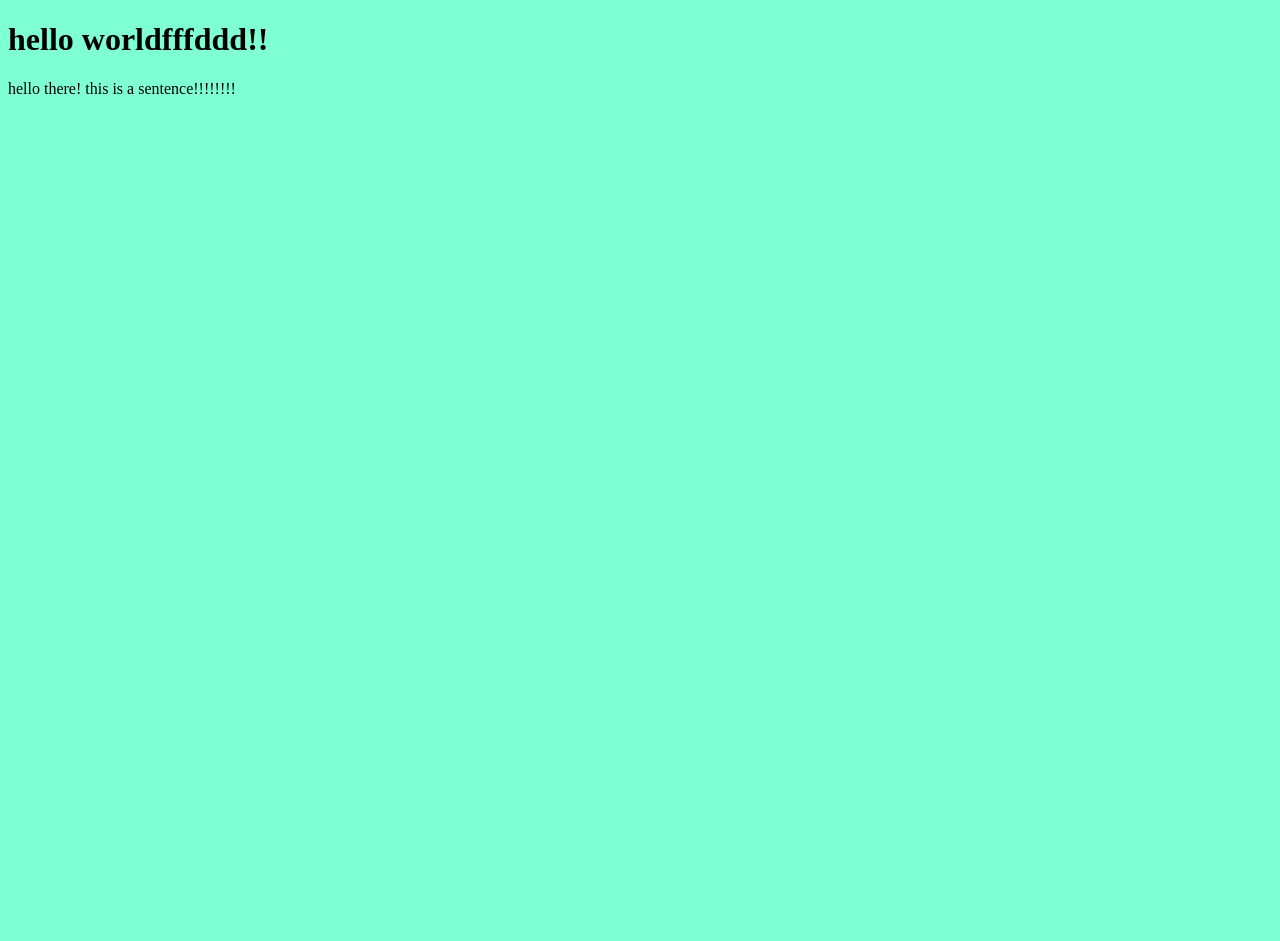
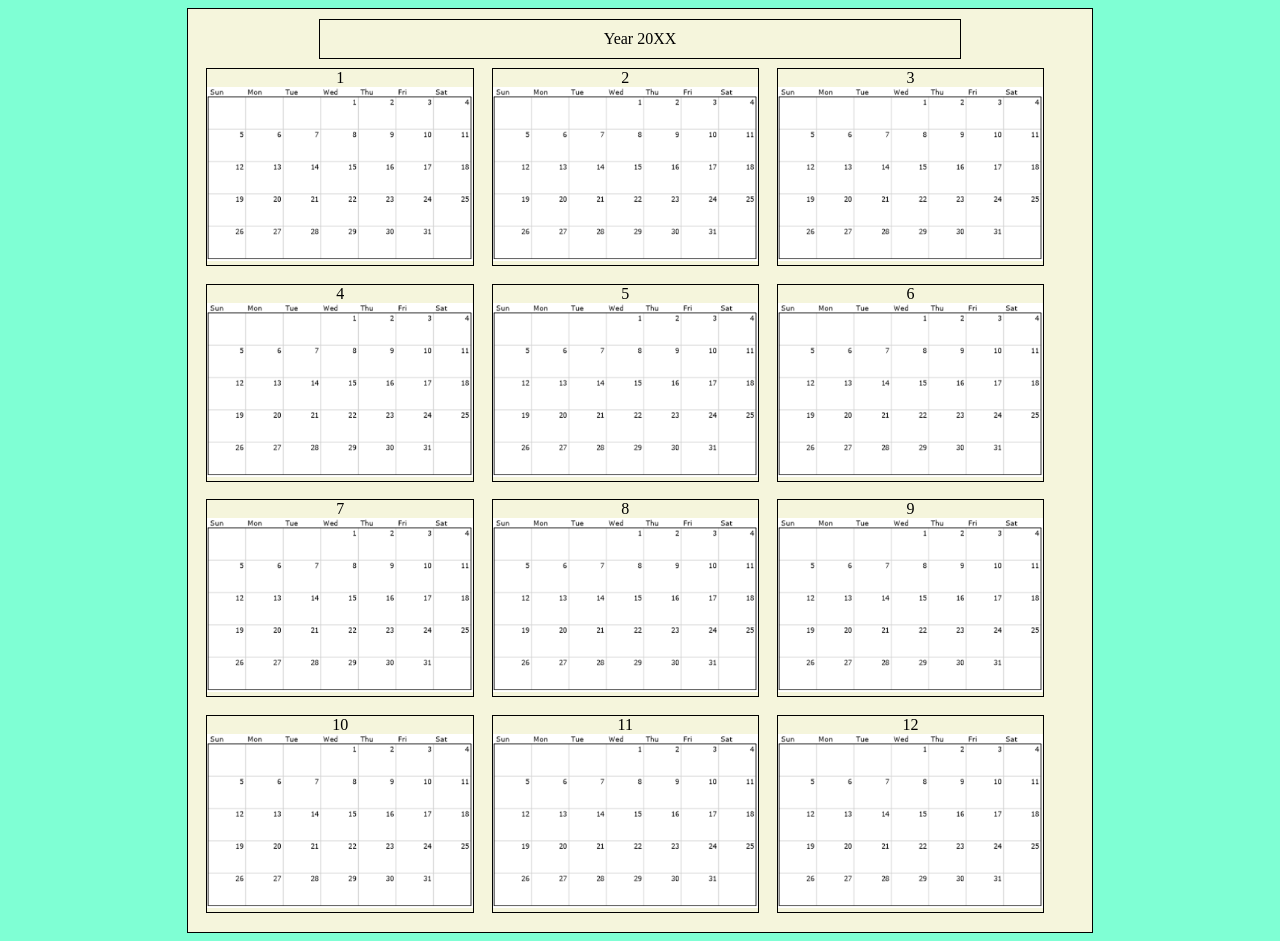
Before and after one commit to securenai/YearPlannerReact, a React app: page / in a window 1280 px wide. Before the commit the page ends 800 px from the top, so only its background shows below. Built offline with nearby package versions, Linux system fonts and the light colour scheme; the HTML template or start-up script is replaced by a standard one.

Commit message:
overview boilerplate

```diff
--- a/package.json
+++ b/package.json
@@ -16,6 +16,7 @@
     "babel-loader": "^8.1.0",
     "css-loader": "^5.0.0",
     "style-loader": "^2.0.0",
+    "url-loader": "^4.1.1",
     "webpack": "^4.28.4",
     "webpack-cli": "^3.2.1",
     "webpack-dev-server": "^3.11.0"
--- a/src/App.js
+++ b/src/App.js
@@ -1,11 +1,11 @@
 import React from 'react';
 import './App.css';
+import Overview from './components/Overview/Overview';
 
 const App = () => {
 	return (
 		<div>
-			<h1>hello worldfffddd!!</h1>
-			<p>hello there! this is a sentence!!!!!!!!</p>
+			<Overview />
 		</div>
 	);
 };
--- /dev/null
+++ b/src/components/Month/Month.css
@@ -0,0 +1,13 @@
+.month-container {
+	display: flex;
+	flex-direction: column;
+	border: 1px solid black;
+	width: 30%;
+	margin: 1%;
+}
+.month-header {
+	text-align: center;
+}
+.calender_img {
+	width: 100%;
+}
--- /dev/null
+++ b/src/components/Month/Month.js
@@ -0,0 +1,16 @@
+import React from 'react';
+import './Month.css';
+import calender from './images/calender_temp.png';
+
+const Month = (props) => {
+	return (
+		<div className="month-container">
+			<div className="month-header">{props.month}</div>
+			<div className="month-body">
+				<img className="calender_img" src={calender} />
+			</div>
+		</div>
+	);
+};
+
+export default Month;
--- /dev/null
+++ b/src/components/Overview/Overview.css
@@ -0,0 +1,20 @@
+.overview-container {
+	margin: auto;
+	width: 70%;
+	padding: 10px;
+	border: 1px solid black;
+	background-color: beige;
+}
+.overview-header {
+	margin: auto;
+	width: 70%;
+	padding: 10px;
+	border: 1px solid black;
+	background-color: beige;
+	text-align: center;
+}
+.overview-body {
+	display: flex;
+	flex-direction: row;
+	flex-wrap: wrap;
+}
--- /dev/null
+++ b/src/components/Overview/Overview.js
@@ -0,0 +1,19 @@
+import React from 'react';
+import Month from '../Month/Month';
+import './overview.css';
+
+const Overview = () => {
+	const months = [1, 2, 3, 4, 5, 6, 7, 8, 9, 10, 11, 12];
+	return (
+		<div className="overview-container">
+			<div className="overview-header">Year 20XX</div>
+			<div className="overview-body">
+				{months.map((month) => {
+					return <Month month={month} key={month} />;
+				})}
+			</div>
+		</div>
+	);
+};
+
+export default Overview;
--- a/webpack.config.js
+++ b/webpack.config.js
@@ -29,6 +29,10 @@ module.exports = {
 				test: /\.css$/,
 				use: [{loader: 'style-loader'}, {loader: 'css-loader'}],
 			},
+			{
+				test: /\.(png|jpg)$/,
+				use: [{loader: 'url-loader'}],
+			},
 		],
 	},
 	resolve: {},
```
Also changed, not shown: src/components/Month/images/calender_temp.png (added), 1 other file (tests, documents, lock files or other folders).
